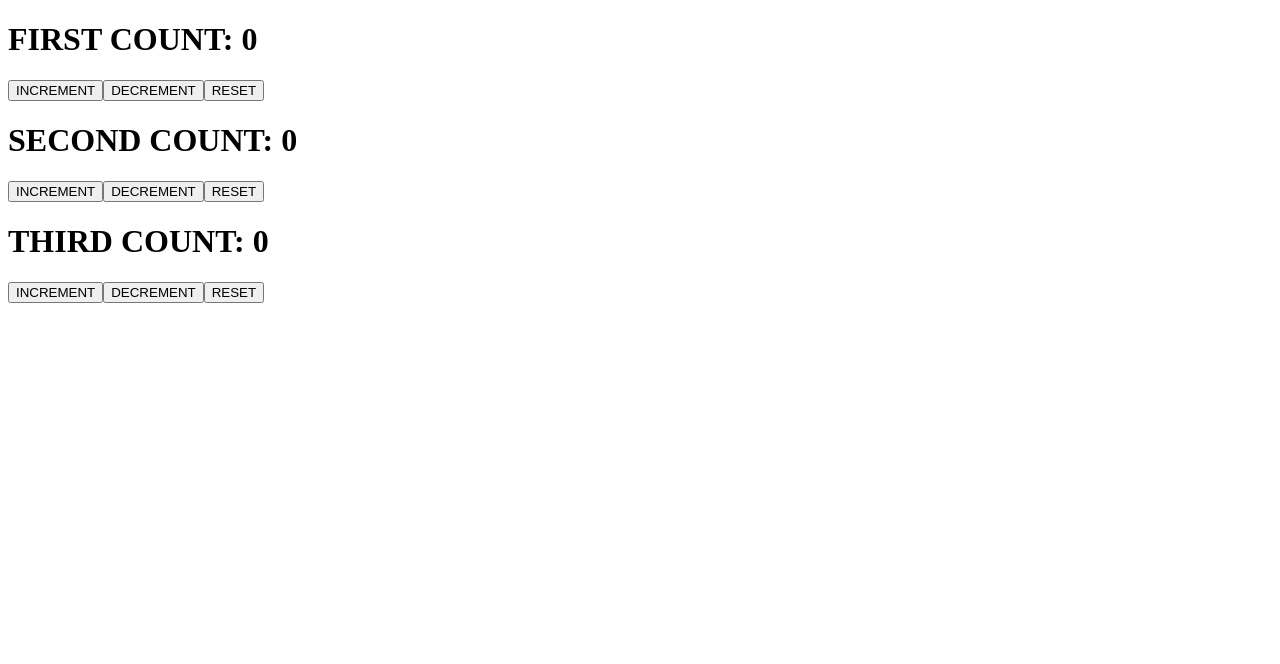
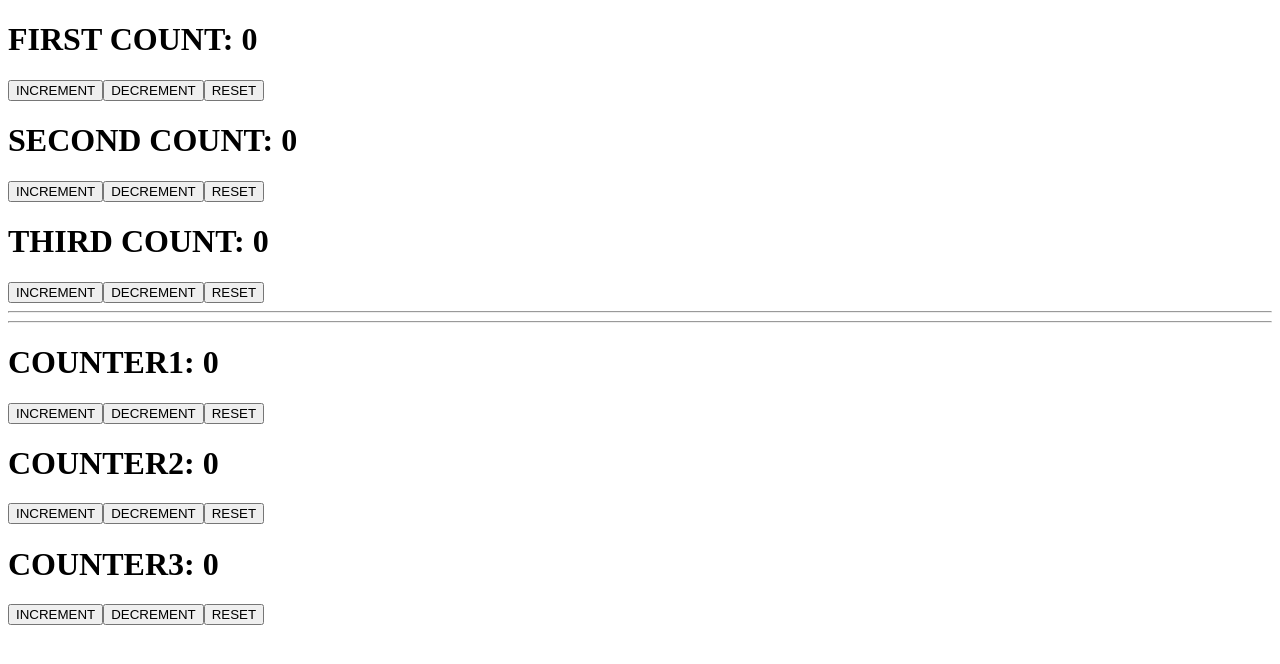
Before and after one commit to VasylKuznyak/React-dec2021, a React (Create React App) app: page / in a window 1280 px wide. Shown: the top 664 px of the page. Built offline with nearby package versions, Linux system fonts and the light colour scheme.

Commit message:
done home work 5

```diff
--- a/src/App.js
+++ b/src/App.js
@@ -1,9 +1,10 @@
-import {Counter} from "./Counter/Counter";
+import {Counter, Counter2} from "./Components";
 
 function App() {
     return (
         <div>
             <Counter/>
+            <Counter2/>
         </div>
     );
 }
--- a/src/Counter/Counter.js
+++ b/src/Components/Counter/Counter.js
@@ -1,7 +1,6 @@
 import {useReducer} from "react";
 
 const Counter = () => {
-
     const initialState = (init) => {
         return {
             count1: init,
@@ -29,11 +28,13 @@ const Counter = () => {
             case 'inc3':
                 return {...state, count3: state.count3 + 1};
             case 'dec3':
-                return {...state, count3: state.count3 - 1};
+            return {...state, count3: state.count3 - 1};
             case 'res3':
                 return {...state, count3: 0};
+
             default:
-                return {state};
+                console.error('Невідповідний тип');
+                return state;
         }
     }
 
--- /dev/null
+++ b/src/Components/Counter2/Counter2.js
@@ -0,0 +1,63 @@
+import {useReducer} from "react";
+
+const Counter2 = () => {
+    const initialState = (initial) => {
+        return {
+            count1: initial,
+            count2: initial,
+            count3: initial,
+        }
+    }
+
+    const reducer = (state, action) => {
+
+        switch (action.type) {
+            case 'count1':
+                return {...state, count1: state.count1 + action.payload}
+            case 'count2':
+                return {...state, count2: state.count2 + action.payload}
+            case 'count3':
+                return {...state, count3: state.count3 + action.payload}
+
+            case 'reset':
+                return {...state, ['count' + action.payload]: 0}
+
+            default:
+                console.log('невірний тип')
+                return state
+        }
+    }
+
+    const [state, dispatch] = useReducer(reducer, 0, initialState);
+
+    return (
+        <div>
+
+            <hr/>
+            <hr/>
+
+            <div>
+                <h1>COUNTER1: {state.count1}</h1>
+                <button onClick={() => dispatch({type: 'count1', payload: 1})}>INCREMENT</button>
+                <button onClick={() => dispatch({type: 'count1', payload: -1})}>DECREMENT</button>
+                <button onClick={() => dispatch({type: 'reset', payload: 1})}>RESET</button>
+            </div>
+
+            <div>
+                <h1>COUNTER2: {state.count2}</h1>
+                <button onClick={() => dispatch({type: 'count2', payload: 1})}>INCREMENT</button>
+                <button onClick={() => dispatch({type: 'count2', payload: -1})}>DECREMENT</button>
+                <button onClick={() => dispatch({type: 'reset', payload: 2})}>RESET</button>
+            </div>
+
+            <div>
+                <h1>COUNTER3: {state.count3}</h1>
+                <button onClick={() => dispatch({type: 'count3', payload: 1})}>INCREMENT</button>
+                <button onClick={() => dispatch({type: 'count3', payload: -1})}>DECREMENT</button>
+                <button onClick={() => dispatch({type: 'reset', payload: 3})}>RESET</button>
+            </div>
+        </div>
+    );
+};
+
+export {Counter2};
--- /dev/null
+++ b/src/Components/index.js
@@ -0,0 +1,2 @@
+export * from './Counter/Counter';
+export * from './Counter2/Counter2';
```
